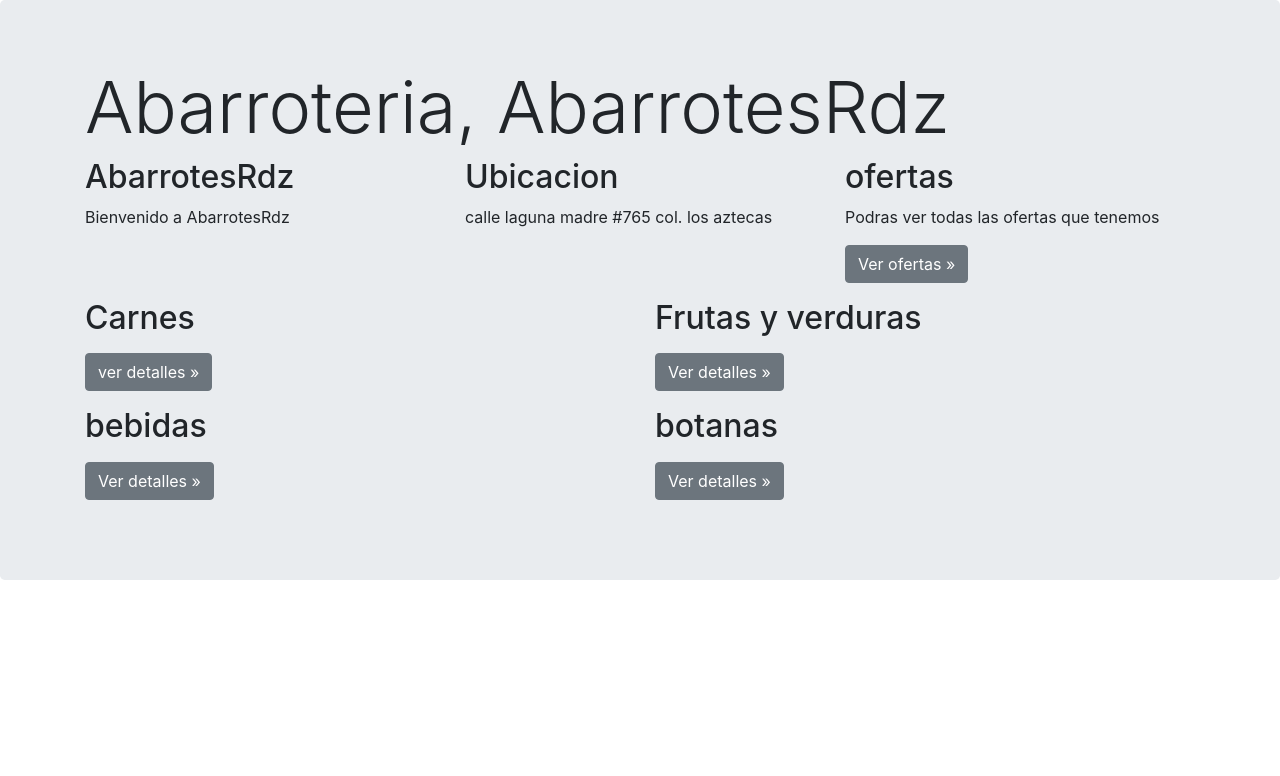
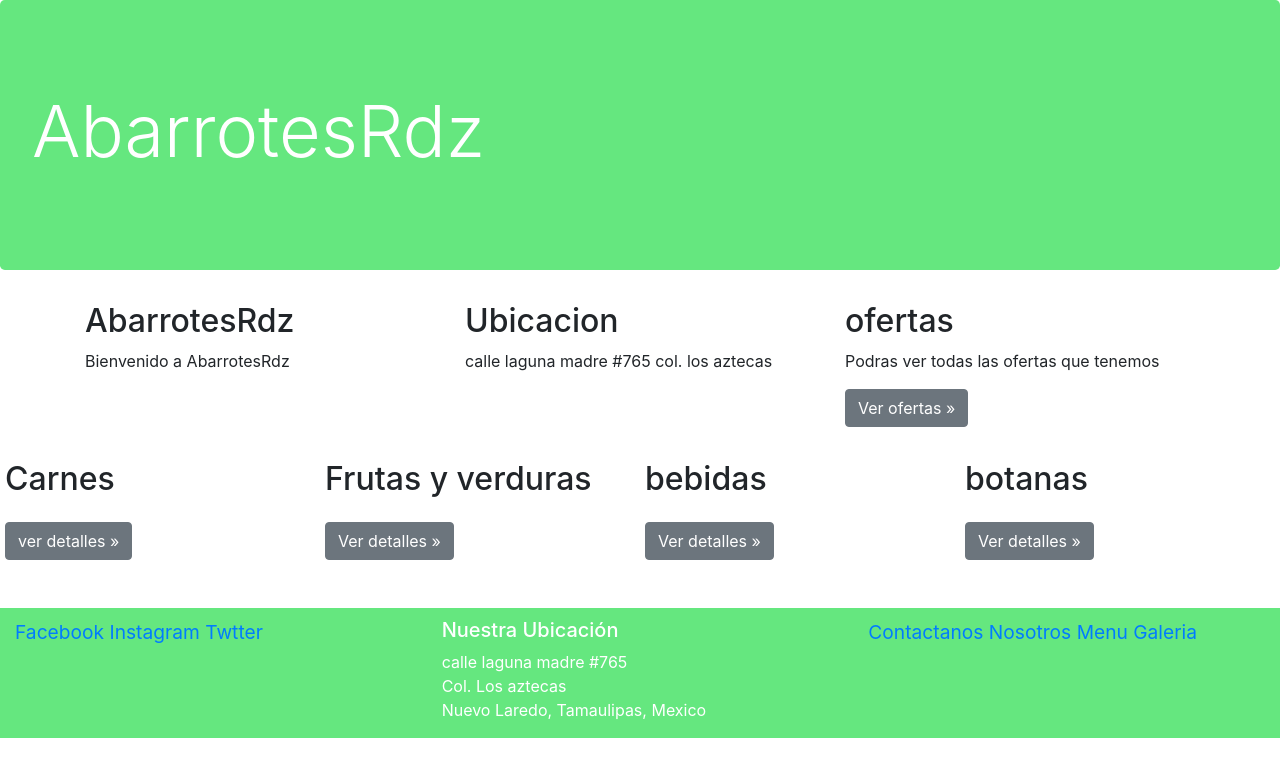
Before and after one commit to Etlir/17100283-abarrotesRdz, a website: page Index.html in a window 1280 px wide. Drawn offline with nearby package versions, Linux system fonts and the light colour scheme.

Commit message:
Se cambio las clases de gid con clases de flex

```diff
--- a/Index.html
+++ b/Index.html
@@ -7,15 +7,17 @@
     content="width=device-width, initial-scale=1, shrink-to-fit=no">
   <title>AbarrotesRdz</title>
   <link rel="stylesheet" href="/node_modules/bootstrap/dist/css/bootstrap.min.css">
+  <link rel="stylesheet" href="/css/principal.css">
+
 </head>
 
-</body>
-
+<body>
   <!-- Main jumbotron for a primary marketing message or call to action -->
   <div class="jumbotron">
-  <div class="container">
-    <h1 class="display-3">Abarroteria, AbarrotesRdz</h1>
+    <d iv class="container">
+      <h1 class="display-3">AbarrotesRdz</h1>
   </div>
+
   <div class="container">
     <div class="row">
       <div class="col-md-4">
@@ -32,33 +34,60 @@
         <p><a class="btn btn-secondary" href="#" role="button">Ver ofertas &raquo;</a></p>
       </div>
     </div>
-    <div class="row">
-      <div class="col-md-6">
+  </div>
+
+  <div class="d-flex flex-wrap">
+    <div class="d-flex flex-column card-design justify-content-between">
       <h2>Carnes</h2>
       <p></p>
       <p><a class="btn btn-secondary" href="#" role="button">ver detalles &raquo;</a></p>
     </div>
-      <div class="col-md-6">
+    <div class="d-flex flex-column card-design justify-content-between">
       <h2>Frutas y verduras</h2>
       <p></p>
       <p><a class="btn btn-secondary" href="#" role="button">Ver detalles &raquo;</a></p>
     </div>
-      <div class="col-md-6">
+    <div class="d-flex flex-column card-design justify-content-between">
       <h2>bebidas</h2>
       <p></p>
       <p><a class="btn btn-secondary" href="#" role="button">Ver detalles &raquo;</a></p>
     </div>
-      <div class="col-md-6">
+    <div class="d-flex flex-column card-design justify-content-between">
       <h2>botanas</h2>
       <p></p>
       <p><a class="btn btn-secondary" href="#" role="button">Ver detalles &raquo;</a></p>
     </div>
   </div>
+
+  <footer>
+    <div class="row">
+      <div class="col-sm-4 " style="font-size:larger;">
+        <a href="http://www.facebook.com">Facebook</a>
+        <a href="http://www.instagram.com">Instagram</a>
+        <a href="http://www.twtter.com">Twtter</a>
+      </div>
+      <div class="col-sm-4">
+        <address>
+          <h5>Nuestra Ubicación</h5>
+          <div>calle laguna madre #765</div>
+          <div>Col. Los aztecas</div>
+          <div>Nuevo Laredo, Tamaulipas, Mexico</div>
+        </address>
+      </div>
+      <div class="col-sm-4   align-items-end" style="font-size:larger;">
+        <a href="#">Contactanos</a>
+        <a href="#">Nosotros</a>
+        <a href="#">Menu</a>
+        <a href="#">Galeria</a>
+      </div>
+    </div>
+  </footer>
   <!-- JS, Popper.js, and jQuery -->
   <script src="/node_modules/jquery/dist/jquery.slim.min.js"></script>
   <script src="/node_modules/popper.js/dist/popper.min.js"></script>
   <script src="https://stackpath.bootstrapcdn.com/bootstrap/4.5.2/js/bootstrap.min.js"></script>
   <script src="/node_modules/bootstrap/dist/js/bootstrap.min.js"></script>
+
 </body>
 
 </html>
--- /dev/null
+++ b/css/principal.css
@@ -0,0 +1,24 @@
+.btn-ver{
+    width: 100%;
+}
+
+.jumbotron{
+
+    background-color: rgb(101, 231, 127);
+    color: #ffffff;
+}
+
+
+footer {
+    padding: 10px 15px 0px 15px;
+    background-color: rgb(101, 231, 127);
+    color: #ffffff;
+    margin-bottom: 0px;
+    margin-top: 30px;
+}
+
+.card-design{
+    flex: 1 250px;
+    padding: 2px 5px 2px 5px;
+    margin-top: 15px;
+}
```
Lines whose indentation alone changed are shown as unchanged.
